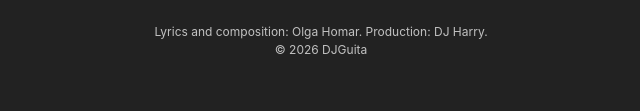
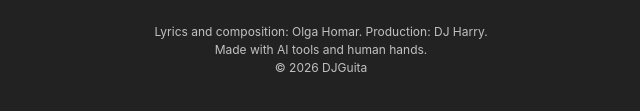
Before and after one commit to R3vM0nd4y5/djguita-links, a plain HTML site: page your-shoes-next-to-mine.html in a window 1280 px wide. Shown: the part 565-676 px from the top of the page, without its empty margins (319-959 px from the left). Drawn offline with Linux system fonts and the light colour scheme.

Commit message:
djguita-links 2026-11-15 09:24

```diff
--- a/your-shoes-next-to-mine.html
+++ b/your-shoes-next-to-mine.html
@@ -20,7 +20,7 @@ h1{font-weight:700;font-size:28px;margin:0 0 4px;letter-spacing:-.2px}
 .follow{color:var(--ink-soft);font-size:14px;margin:22px 0 10px}
 .soc{display:flex;flex-wrap:wrap;gap:8px;justify-content:center}
 .soc a{padding:9px 14px;border-radius:500px;border:1px solid var(--line);background:var(--card);font-size:14px;font-weight:700}
-</style></head><body><div class="wrap"><a class="art" href="https://open.spotify.com/track/51Sy0Q15usy4Vfa8INCRSi" rel="noopener"><img src="covers/51Sy0Q15usy4Vfa8INCRSi.jpg" alt="Your shoes next to mine cover art"></a><h1><a href="https://open.spotify.com/track/51Sy0Q15usy4Vfa8INCRSi" rel="noopener">Your shoes next to mine</a></h1><p class="artist"><a href="https://open.spotify.com/artist/5aoVeLIZiklUSa3c5MaqQd" rel="noopener">DJGuita</a></p><a class="sp" id="spotify" href="https://open.spotify.com/track/51Sy0Q15usy4Vfa8INCRSi" rel="noopener"><img src="assets/full-logo/Full_Logo_Green_CMYK.svg" alt="Spotify"><span>Listen on Spotify</span></a><a class="btn" href="index.html">All songs</a><div class="foot">Lyrics and composition: Olga Homar. Production: DJ Harry.<br>&copy; 2026 DJGuita</div></div><script>
+</style></head><body><div class="wrap"><a class="art" href="https://open.spotify.com/track/51Sy0Q15usy4Vfa8INCRSi" rel="noopener"><img src="covers/51Sy0Q15usy4Vfa8INCRSi.jpg" alt="Your shoes next to mine cover art"></a><h1><a href="https://open.spotify.com/track/51Sy0Q15usy4Vfa8INCRSi" rel="noopener">Your shoes next to mine</a></h1><p class="artist"><a href="https://open.spotify.com/artist/5aoVeLIZiklUSa3c5MaqQd" rel="noopener">DJGuita</a></p><a class="sp" id="spotify" href="https://open.spotify.com/track/51Sy0Q15usy4Vfa8INCRSi" rel="noopener"><img src="assets/full-logo/Full_Logo_Green_CMYK.svg" alt="Spotify"><span>Listen on Spotify</span></a><a class="btn" href="index.html">All songs</a><div class="foot">Lyrics and composition: Olga Homar. Production: DJ Harry.<br>Made with AI tools and human hands.<br>&copy; 2026 DJGuita</div></div><script>
 (function(){
   var q=new URLSearchParams(location.search);
   var meta={song:'your-shoes-next-to-mine',source:q.get('utm_source')||'',campaign:q.get('utm_campaign')||'',content:q.get('utm_content')||''};
```
